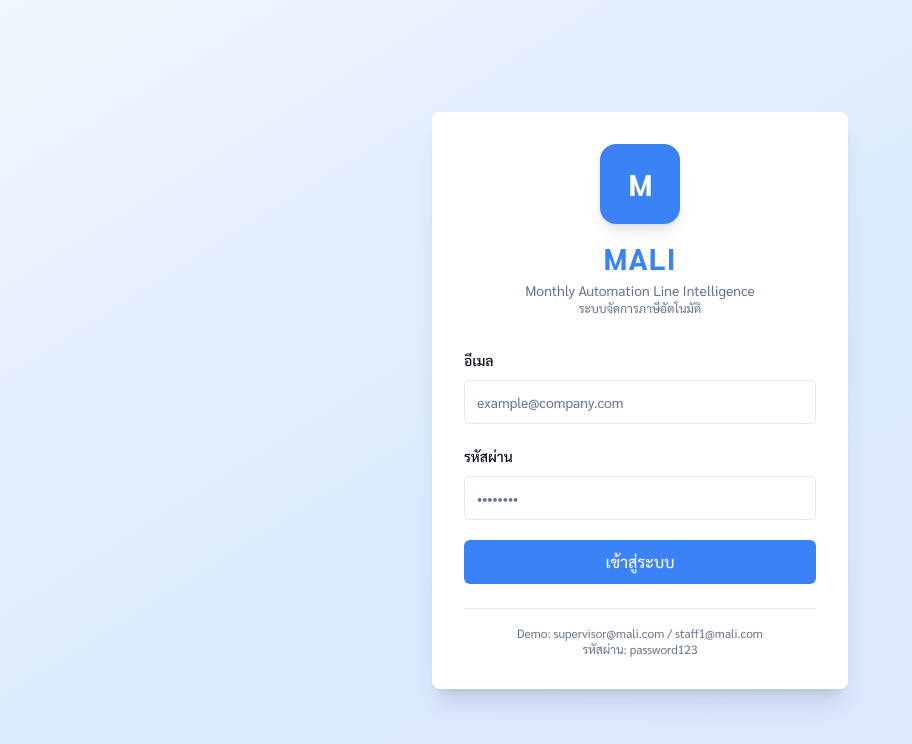
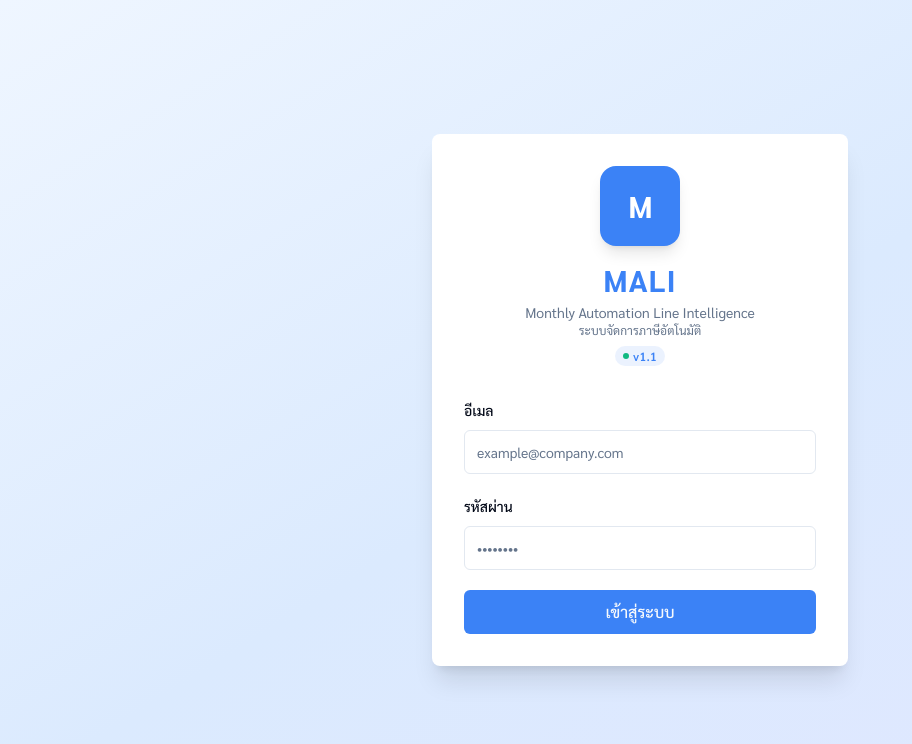
Before and after one commit to bosocmputer/mali, a Next.js app: page /login in a window 1280 px wide. Shown: the top 744 px of the page, without its empty margins (0-912 px from the left). Built offline with nearby package versions, Linux system fonts and the light colour scheme; no server answers.

Commit message:
feat(login): remove demo credentials, add v1.1 version badge
Co-Authored-By: Claude Sonnet 4.6 <noreply@anthropic.com>

```diff
--- a/app/(auth)/login/page.tsx
+++ b/app/(auth)/login/page.tsx
@@ -61,6 +61,10 @@ export default function LoginPage() {
               <p className="text-xs text-muted-foreground">
                 ระบบจัดการภาษีอัตโนมัติ
               </p>
+              <span className="inline-flex items-center gap-1 mt-2 px-2 py-0.5 rounded-full bg-primary/10 text-primary text-xs font-semibold tracking-wide">
+                <span className="w-1.5 h-1.5 rounded-full bg-emerald-500 inline-block" />
+                v1.1
+              </span>
             </div>
           </CardHeader>
 
@@ -137,14 +141,6 @@ export default function LoginPage() {
               </Button>
             </form>
 
-            <div className="mt-6 pt-4 border-t border-border">
-              <p className="text-xs text-center text-muted-foreground">
-                Demo: supervisor@mali.com / staff1@mali.com
-              </p>
-              <p className="text-xs text-center text-muted-foreground">
-                รหัสผ่าน: password123
-              </p>
-            </div>
           </CardContent>
         </Card>
       </div>
```
